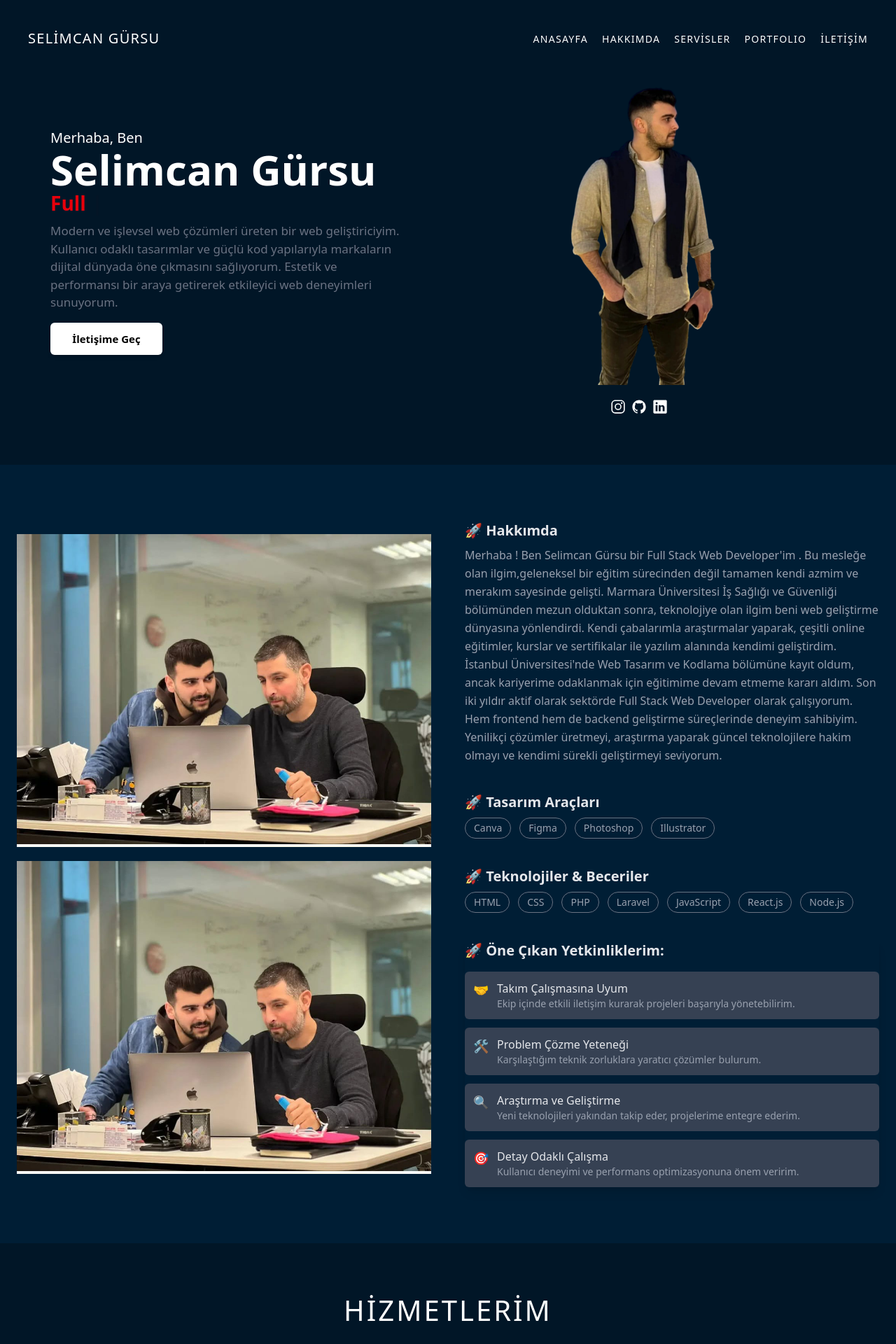
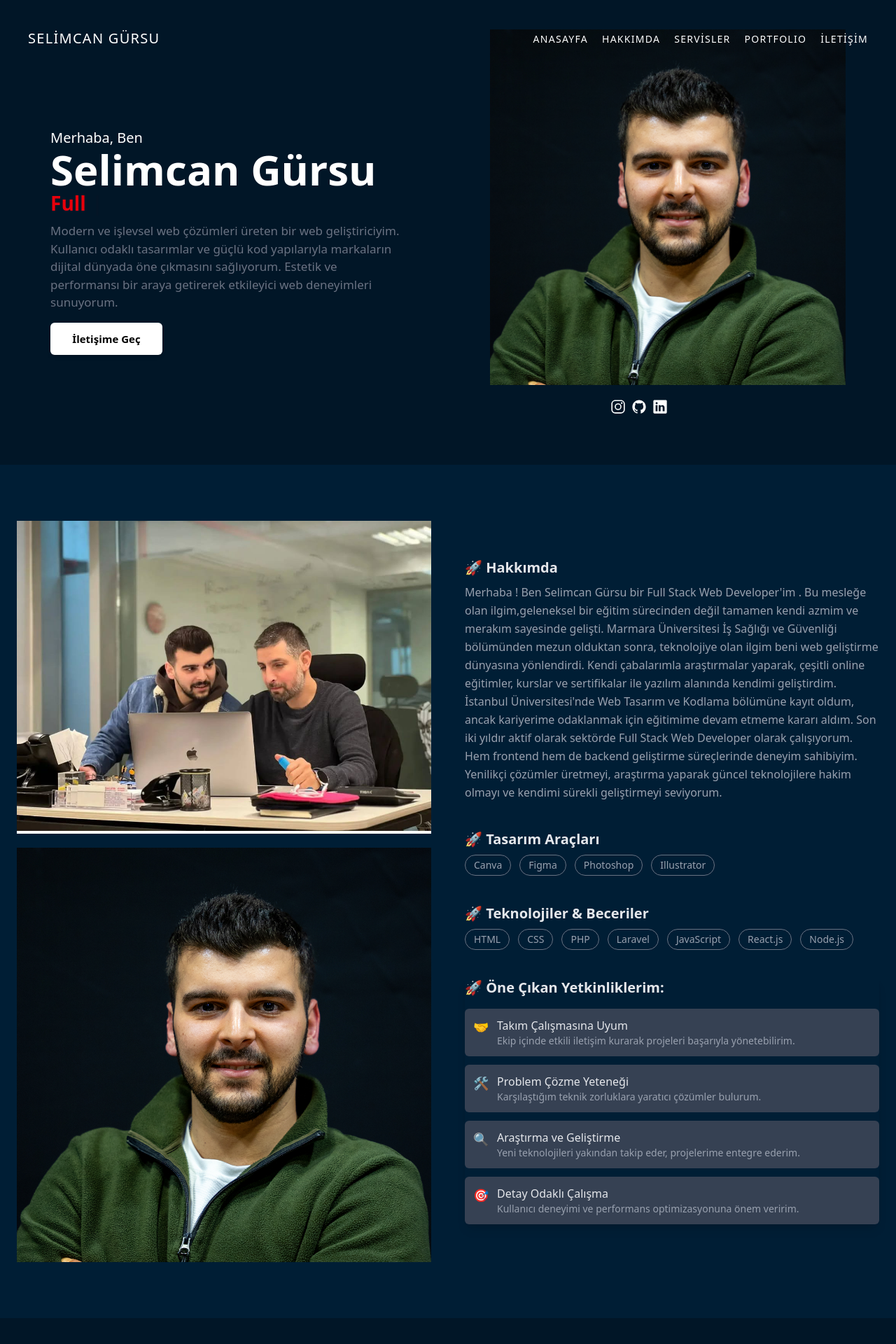
Before and after one commit to dev-selimcangursu/reactjs-my-professional-portfolio, a React (Vite) app in the folder portfolio-website/: page / in a window 1280 px wide. Shown: the top 1920 px of the page at 70% size. Built offline with nearby package versions, Linux system fonts and the light colour scheme.

Commit message:
home sayfası resim güncellemeleri yapıldı.

```diff
--- a/portfolio-website/src/components/About/Image.jsx
+++ b/portfolio-website/src/components/About/Image.jsx
@@ -1,5 +1,6 @@
 import React from 'react'
 import mePhoto from "../../assets/WhatsApp Image 2025-03-13 at 22.07.58.jpeg";
+import myPhoto from "../../assets/3bfe7f54-fff8-48a1-a3ce-f79393eed8ab.jpg";
 
 function Image() {
   return (
@@ -11,7 +12,7 @@ function Image() {
            />
              <img
              className="w-full h-[400px] md:h-auto object-cover md:col-span-2 "
-             src={mePhoto}
+             src={myPhoto}
              alt="my_photo"
            />
         </div>
--- a/portfolio-website/src/components/Home/Home.jsx
+++ b/portfolio-website/src/components/Home/Home.jsx
@@ -1,7 +1,7 @@
 import React from "react";
 import Info from "./Info";
 import Social from "./Social";
-import mePhoto from "../../assets/WhatsApp Image 2025-03-13 at 21.42.55-Photoroom.png";
+import profilePhoto from "../../assets/3bfe7f54-fff8-48a1-a3ce-f79393eed8ab.jpg"
 
 function Home() {
   return (
@@ -10,7 +10,7 @@ function Home() {
       <div className="w-full h-full home__full_screen__main__right grid grid-cols-1 md:grid-cols-2 justify-between items-center">
   <img
     className="w-full h-[400px] md:h-auto object-cover md:col-span-2 -mt-35"
-    src={mePhoto}
+    src={profilePhoto}
     alt="my_photo"
   />
   <Social />
```
Also changed, not shown: portfolio-website/src/assets/3bfe7f54-fff8-48a1-a3ce-f79393eed8ab.jpg (added).
